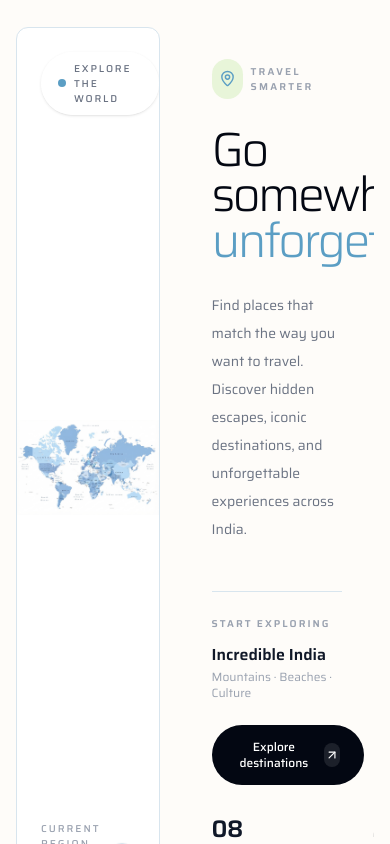
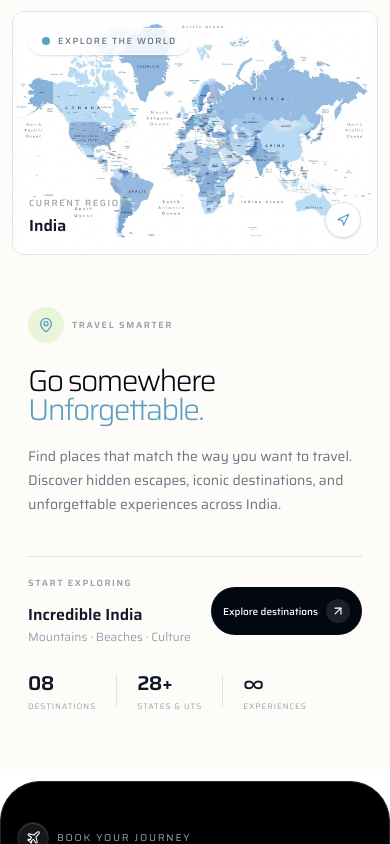
Before and after one commit to joydeep-07/plan-my-trip, a React (Vite) app: page / in a window 390 px wide. Shown: the part 3900-4744 px from the top of the page. Built offline with nearby package versions, Linux system fonts and the light colour scheme.

Commit message:
Responsive UI

```diff
--- a/src/components/Map.tsx
+++ b/src/components/Map.tsx
@@ -1,14 +1,15 @@
-import { ArrowUpRight, MapPin, Navigation, Sparkles } from "lucide-react";
+import { ArrowUpRight, MapPin, Navigation } from "lucide-react";
 import Globe from "./Globe";
 
 const Map = () => {
   return (
-    <section className="w-full bg-[var(--bg-main)] px-4 py-10">
-      <div className="mx-auto flex gap-5">
+    <section className="w-full bg-[var(--bg-main)] px-3 py-6 sm:px-4 sm:py-8 md:py-10">
+      <div className="mx-auto flex w-full flex-col gap-5 lg:flex-row">
         {/* LEFT — GLOBE */}
-        <div className="relative w-[43%] overflow-hidden rounded-xl border border-[var(--border-light)] bg-white">
-          <div className="absolute left-6 top-6 z-20">
-            <div className="flex items-center gap-2 rounded-full border border-white/60 bg-white/80 px-4 py-2 text-[10px] font-medium uppercase tracking-[0.18em] text-gray-500 shadow-sm backdrop-blur-xl">
+        <div className="relative w-full overflow-hidden rounded-xl border border-[var(--border-light)] bg-white lg:w-[43%]">
+          {/* Explore Badge */}
+          <div className="absolute left-4 top-4 z-20 sm:left-6 sm:top-6">
+            <div className="flex items-center gap-2 rounded-full border border-white/60 bg-white/80 px-3 py-1.5 text-[9px] font-medium uppercase tracking-[0.16em] text-gray-500 shadow-sm backdrop-blur-xl sm:px-4 sm:py-2 sm:text-[10px]">
               <span className="relative flex h-2 w-2">
                 <span className="absolute inline-flex h-full w-full animate-ping rounded-full bg-[var(--accent-primary)] opacity-50" />
                 <span className="relative inline-flex h-2 w-2 rounded-full bg-[var(--accent-primary)]" />
@@ -17,50 +18,60 @@ const Map = () => {
             </div>
           </div>
 
-          <div className="h-full w-full flex justify-center items-center">
+          {/* Globe */}
+          <div className="flex w-full items-center justify-center overflow-hidden">
             <Globe />
           </div>
 
-          <div className="absolute bottom-6 left-6 right-6 z-20 flex items-end justify-between">
+          {/* Current Region */}
+          <div className="absolute bottom-4 left-4 right-4 z-20 flex items-end justify-between sm:bottom-6 sm:left-6 sm:right-6">
             <div>
-              <p className="text-[10px] font-medium uppercase tracking-[0.2em] text-gray-400">
+              <p className="text-[9px] font-medium uppercase tracking-[0.18em] text-gray-400 sm:text-[10px] sm:tracking-[0.2em]">
                 Current region
               </p>
 
-              <p className="mt-1 text-lg font-semibold text-gray-900">India</p>
+              <p className="mt-1 text-base font-semibold text-gray-900 sm:text-lg">
+                India
+              </p>
             </div>
 
-            <div className="flex h-10 w-10 items-center justify-center rounded-full border border-[var(--border-light)] bg-white shadow-sm">
-              <Navigation size={15} className="text-[var(--accent-primary)]" />
+            <div className="flex h-9 w-9 items-center justify-center rounded-full border border-[var(--border-light)] bg-white shadow-sm sm:h-10 sm:w-10">
+              <Navigation
+                size={14}
+                className="text-[var(--accent-primary)] sm:h-[15px] sm:w-[15px]"
+              />
             </div>
           </div>
         </div>
 
         {/* RIGHT — CONTENT */}
-        <div className="relative flex w-[57%] flex-col overflow-hidden p-8 md:py-0 md:px-12">
-          {/* Decorative circle */}
-          {/* <div className="pointer-events-none absolute -right-28 -top-28 h-72 w-72 rounded-full bg-[#e8f5d9]/60 blur-3xl" /> */}
-
+        <div className="relative flex w-full flex-col overflow-hidden px-4 py-8 sm:px-6 sm:py-10 md:px-8 lg:w-[57%] lg:px-10 lg:py-2 xl:px-12">
           {/* HEADER */}
           <div className="relative z-10">
+            {/* Small Header */}
             <div className="flex items-center gap-2">
-              <div className="flex h-10 w-10 items-center justify-center rounded-full bg-[#e8f5d9]">
-                <MapPin size={17} className="text-[var(--accent-primary)]" />
+              <div className="flex h-9 w-9 shrink-0 items-center justify-center rounded-full bg-[#e8f5d9] sm:h-10 sm:w-10">
+                <MapPin
+                  size={16}
+                  className="text-[var(--accent-primary)] sm:h-[17px] sm:w-[17px]"
+                />
               </div>
 
-              <span className="text-[10px] font-semibold uppercase tracking-[0.22em] text-gray-400">
+              <span className="text-[9px] font-semibold uppercase tracking-[0.18em] text-gray-400 sm:text-[10px] sm:tracking-[0.22em]">
                 Travel smarter
               </span>
             </div>
 
-            <h2 className="mt-7 max-w-2xl text-5xl font-light leading-[0.95] tracking-[-0.055em] text-gray-950">
-              Go somewhere
-              <span className=" text-[var(--accent-primary)]">
-                {" "}unforgettable.
+            {/* Heading */}
+            <h2 className="mt-6 max-w-2xl text-3xl font-light leading-[0.95] tracking-[-0.055em] text-gray-950 sm:mt-7 sm:text-5xl md:text-6xl lg:text-5xl">
+              Go somewhere{" "}
+              <span className="text-[var(--accent-primary)]">
+                Unforgettable.
               </span>
             </h2>
 
-            <p className="mt-7 max-w-xl text-sm leading-7 text-gray-500 md:text-[15px]">
+            {/* Description */}
+            <p className="mt-5 max-w-xl text-sm leading-6 text-gray-500 sm:mt-7 sm:leading-7 md:text-[15px]">
               Find places that match the way you want to travel. Discover hidden
               escapes, iconic destinations, and unforgettable experiences across
               India.
@@ -68,17 +79,18 @@ const Map = () => {
           </div>
 
           {/* DESTINATION FEATURE */}
-          <div className="relative z-10 mt-auto pt-12">
-            <div className="border-t border-[var(--border-light)] pt-6">
+          <div className="relative z-10 mt-10 pt-0 sm:mt-12 lg:mt-auto lg:pt-12">
+            <div className="border-t border-[var(--border-light)] pt-5 sm:pt-6">
               <div className="flex flex-col gap-6 sm:flex-row sm:items-end sm:justify-between">
-                <div>
-                  <p className="text-[10px] font-semibold uppercase tracking-[0.2em] text-gray-400">
+                {/* Destination */}
+                <div className="flex items-center justify-between gap-4">
+                  <div className="min-w-0">
+                    <p className="text-[9px] font-semibold uppercase tracking-[0.18em] text-gray-400 sm:text-[10px] sm:tracking-[0.2em]">
                       Start exploring
                     </p>
 
-                  <div className="mt-3 flex items-center gap-3">
-                    <div>
-                      <p className="text-base font-semibold text-gray-900">
+                    <div className="mt-3">
+                      <p className="text-base font-semibold text-gray-900 sm:text-lg">
                         Incredible India
                       </p>
 
@@ -87,67 +99,59 @@ const Map = () => {
                       </p>
                     </div>
                   </div>
-                </div>
 
+                  {/* Button */}
                   <button
-                  className="
-                    group
-                    flex
-                    w-fit
-                    items-center
-                    gap-3
-                    rounded-full
-                    bg-gray-950
-                    px-6
-                    py-3.5
-                    text-xs
-                    font-medium
-                    text-white
-                    transition-all
-                    duration-300
-                    hover:bg-[var(--accent-primary)]
-                  "
+                    type="button"
+                    className="group flex shrink-0 items-center justify-center gap-2 rounded-full bg-gray-950 px-3 py-3 text-[10px] font-medium text-white transition-all duration-300 hover:bg-[var(--accent-primary)] sm:gap-3 sm:px-6 sm:py-3.5 sm:text-xs"
                   >
+                    <span className="whitespace-nowrap">
                       Explore destinations
-                  <span className="flex h-6 w-6 items-center justify-center rounded-full bg-white/10 transition-transform duration-300 group-hover:rotate-45">
+                    </span>
+
+                    <span className="flex h-6 w-6 shrink-0 items-center justify-center rounded-full bg-white/10 transition-transform duration-300 group-hover:rotate-45">
                       <ArrowUpRight size={14} />
                     </span>
                   </button>
                 </div>
               </div>
+            </div>
 
             {/* STATS */}
-            <div className="mt-7 flex gap-10">
-              <div>
-                <p className="text-2xl font-semibold tracking-tight text-gray-900">
+            <div className="mt-6 flex items-center gap-5 sm:mt-7 sm:gap-8 md:gap-10">
+              {/* Stat 1 */}
+              <div className="min-w-0">
+                <p className="text-xl font-semibold tracking-tight text-gray-900 sm:text-2xl">
                   08
                 </p>
 
-                <p className="mt-1 text-[9px] uppercase tracking-[0.16em] text-gray-400">
+                <p className="mt-1 text-[8px] uppercase tracking-[0.12em] text-gray-400 sm:text-[9px] sm:tracking-[0.16em]">
                   Destinations
                 </p>
               </div>
 
-              <div className="h-10 w-px bg-[var(--border-light)]" />
+              <div className="h-8 w-px shrink-0 bg-[var(--border-light)] sm:h-10" />
 
-              <div>
-                <p className="text-2xl font-semibold tracking-tight text-gray-900">
+              {/* Stat 2 */}
+              <div className="min-w-0">
+                <p className="text-xl font-semibold tracking-tight text-gray-900 sm:text-2xl">
                   28+
                 </p>
 
-                <p className="mt-1 text-[9px] uppercase tracking-[0.16em] text-gray-400">
+                <p className="mt-1 text-[8px] uppercase tracking-[0.12em] text-gray-400 sm:text-[9px] sm:tracking-[0.16em]">
                   States & UTs
                 </p>
               </div>
 
-              <div className="h-10 w-px bg-[var(--border-light)]" />
+              <div className="h-8 w-px shrink-0 bg-[var(--border-light)] sm:h-10" />
 
-              <div>
-                <p className="text-2xl font-semibold tracking-tight text-gray-900">
+              {/* Stat 3 */}
+              <div className="min-w-0">
+                <p className="text-xl font-semibold tracking-tight text-gray-900 sm:text-2xl">
                   ∞
                 </p>
 
-                <p className="mt-1 text-[9px] uppercase tracking-[0.16em] text-gray-400">
+                <p className="mt-1 text-[8px] uppercase tracking-[0.12em] text-gray-400 sm:text-[9px] sm:tracking-[0.16em]">
                   Experiences
                 </p>
               </div>
```
Lines whose indentation alone changed are shown as unchanged.
